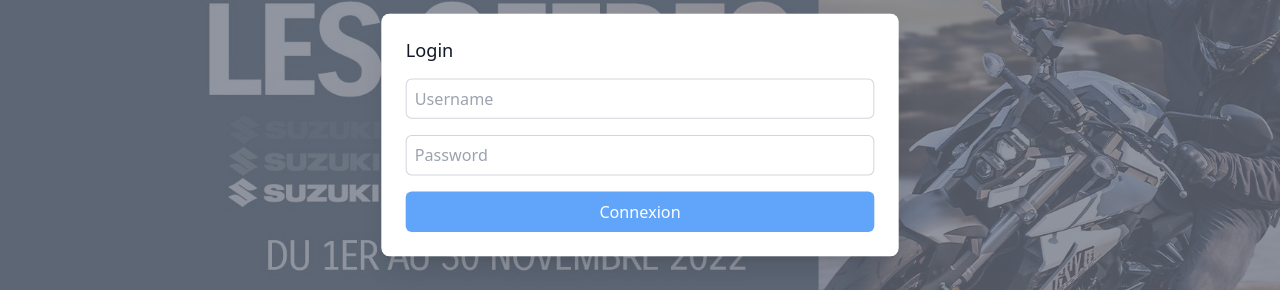
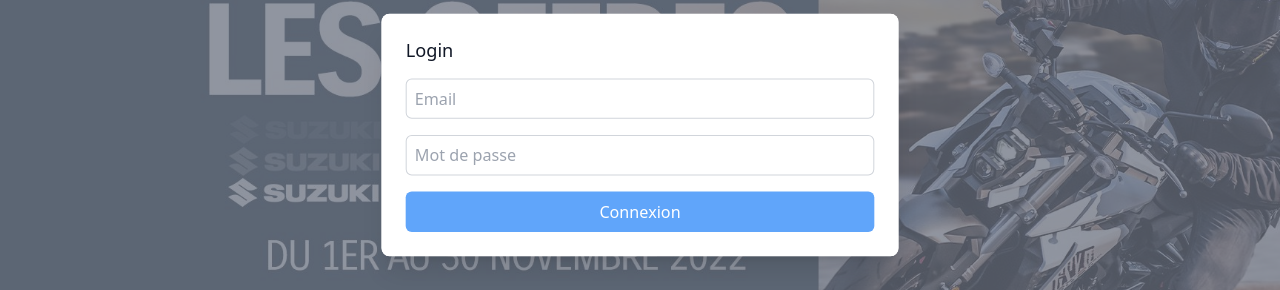
Before and after one commit to Frozox/concessionMotoESGI, a Next.js app: page / in a window 1280 px wide. Both pictures are taken after a click on the element "Login". Shown: the part 265-555 px from the top of the page. Built offline with nearby package versions, Linux system fonts and the light colour scheme.

Commit message:
Connect front and back Authentification
- wip: set online status on route /login and false on /logout

```diff
--- a/components/Login.tsx
+++ b/components/Login.tsx
@@ -1,25 +1,50 @@
 import React from "react"
+import { useForm } from "react-hook-form";
 
-export const Login = () => {
-    const [error, setError] = React.useState<string | null>(null)
+export const Login = ({ modalToggle }: { modalToggle: () => void }) => {
+    const { register, handleSubmit, formState: { errors } } = useForm();
+    const [formError, setFormError] = React.useState('');
+    const onSubmit = (data: any) => {
+        fetch('/api/login', {
+            method: 'POST',
+            headers: {
+                'Content-Type': 'application/json'
+            },
+            body: JSON.stringify(data)
+        }).then(res => {
+            if (res.ok) {
+                res.json().then(data => {
+                    localStorage.setItem('token', data.token)
+                    modalToggle()
+                })
+            } else {
+                setFormError('Votre identifiant ou mot de passe est incorrect')
+            }
+        })
+    }
+
+    const handleFormSubmit = (e: React.FormEvent<HTMLFormElement>) => {
+        e.preventDefault();
+        handleSubmit(onSubmit)()
+    }
     return (
         <div className="w-full h-full flex justify-center items-center">
-            <div className="w-full flex flex-col justify-center items-center">
+            <form className="w-full flex flex-col justify-center items-center" onClick={handleFormSubmit}>
                 <input
                     type="text"
-                    placeholder="Username"
-                    className="w-full h-10 my-2 border border-gray-300 rounded-md p-2 focus:outline-none"
-                    required
+                    {...register("email", { required: true })}
+                    placeholder="Email"
+                    className="w-full h-10 my-2 border border-gray-300 rounded-md p-2 focus:outline-none text-black"
                 />
                 <input
                     type="password"
-                    placeholder="Password"
-                    className="w-full h-10 my-2 border border-gray-300 rounded-md p-2 focus:outline-none"
-                    required
+                    {...register("password", { required: true })}
+                    placeholder="Mot de passe"
+                    className="w-full h-10 my-2 border border-gray-300 rounded-md p-2 focus:outline-none text-black"
                 />
-                {error && <p className="text-sm text-red-500">Identifiant ou mot de passe incorrect</p>}
+                {formError && <p className="text-sm text-red-500">Identifiant ou mot de passe incorrect</p>}
                 <button className="w-full h-10 my-2 bg-blue-400 hover:bg-blue-500 text-white rounded-md">Connexion</button>
-            </div>
+            </form>
         </div>
     )
 }
--- a/components/Navbar.tsx
+++ b/components/Navbar.tsx
@@ -101,13 +101,13 @@ export const Navbar = ({ children }: { children: JSX.Element }) => {
                             isShowing={isShowing}
                             toggle={toggle}
                             title="Login"
-                            content={<Login />}
+                            content={<Login modalToggle={toggle} />}
                         />
                         <Modal
                             isShowing={isShowingRegister}
                             toggle={toggleRegister}
                             title='Inscription'
-                            content={<Register />}
+                            content={<Register modalToggle={toggleRegister} />}
                         />
                     </nav>
                 </div>
--- a/components/Register.tsx
+++ b/components/Register.tsx
@@ -1,41 +1,50 @@
+import React from 'react';
 import { useForm } from 'react-hook-form'
+import useModal from '../helpers/hooks/Modal/useModal';
 
-export const Register = () => {
+export const Register = ({ modalToggle }: { modalToggle: () => void }) => {
     const { register, handleSubmit, formState: { errors } } = useForm();
-
+    const [formError, setFormError] = React.useState('');
     const onSubmit = (data: any) => {
-        fetch('/api/register', {
+        fetch('/api/users', {
             method: 'POST',
             headers: {
                 'Content-Type': 'application/json'
             },
             body: JSON.stringify(data)
+        }).then(res => {
+            if (res.ok) {
+                modalToggle()
+            } else {
+                setFormError('Something went wrong')
+            }
         })
     }
 
     const handleFormSubmit = (e: React.FormEvent<HTMLFormElement>) => {
         e.preventDefault();
-        handleSubmit(onSubmit)();
+        handleSubmit(onSubmit)()
     }
 
     return (
         <form onSubmit={handleFormSubmit}>
             <div className='flex flex-col'>
-                <input type='text' {...register('firstname', { required: true })} placeholder='Prénom' className='w-full h-10 my-2 border border-gray-300 rounded-md p-2 focus:outline-none' />
+                <input type='text' {...register('firstName', { required: true })} placeholder='Prénom' className='w-full h-10 my-2 border border-gray-300 rounded-md p-2 focus:outline-none text-black' />
                 {errors.firstname && <span>This field is required</span>}
             </div>
             <div className='flex flex-col'>
-                <input type='text' {...register('lastname', { required: true })} placeholder='Nom' className='w-full h-10 my-2 border border-gray-300 rounded-md p-2 focus:outline-none' />
+                <input type='text' {...register('lastName', { required: true })} placeholder='Nom' className='w-full h-10 my-2 border border-gray-300 rounded-md p-2 focus:outline-none text-black' />
                 {errors.lastname && <span>This field is required</span>}
             </div>
             <div className='flex flex-col'>
-                <input type='text' {...register('email', { required: true })} placeholder='Email' className='w-full h-10 my-2 border border-gray-300 rounded-md p-2 focus:outline-none' />
+                <input type='text' {...register('email', { required: true })} placeholder='Email' className='w-full h-10 my-2 border border-gray-300 rounded-md p-2 focus:outline-none text-black' />
                 {errors.email && <span>This field is required</span>}
             </div>
             <div className='flex flex-col'>
-                <input type='password' {...register('password', { required: true })} placeholder='Mot de passe' className='w-full h-10 my-2 border border-gray-300 rounded-md p-2 focus:outline-none' />
+                <input type='password' {...register('password', { required: true })} placeholder='Mot de passe' className='w-full h-10 my-2 border border-gray-300 rounded-md p-2 focus:outline-none text-black' />
                 {errors.password && <span>This field is required</span>}
             </div>
+            {formError && <p className='text-red-500'>{formError}</p>}
             <button className='w-full h-10 my-2 bg-blue-400 hover:bg-blue-500 text-white rounded-md justify-center items-center flex cursor-pointer'>
                 S&apos;incrire
             </button>
--- a/pages/api/register.ts
+++ /dev/null
@@ -1,19 +0,0 @@
-import type { NextApiRequest, NextApiResponse } from 'next'
-import conn from '../../helpers/postgres/db';
-
-
-export default async function handler(
-    req: NextApiRequest,
-    res: NextApiResponse
-) {
-    try {
-        const { email, password, firstname, lastname } = req.body;
-        const query = `INSERT INTO user(email, password, firstName, lastName, roles) VALUES('${email}', '${password}', '${firstname}', '${lastname}', '{"user"}' )`;
-        const result = await conn.query(query);
-        console.log(result, 'test');
-        res.status(200).json({ result });
-    }
-    catch (error) {
-        res.status(500).json({ error });
-    }
-}
--- a/pages/api/users/index.ts
+++ b/pages/api/users/index.ts
@@ -30,8 +30,10 @@ const getUsers = withMiddleware("withAuth")(
   }
 );
 
-const addUser = async (req: NextApiUserRequest, res: NextApiResponse) => {
+const addUser = async (req: NextApiRequest, res: NextApiResponse) => {
   const { firstName, lastName, email, password } = req.body;
+  console.log(req.body);
+
   try {
     const user = await prisma.user.create({
       data: {
--- /dev/null
+++ b/pages/logout.tsx
@@ -0,0 +1,15 @@
+import { useRouter } from "next/router";
+import { useEffect } from "react";
+
+const Logout = () => {
+    const router = useRouter();
+
+    useEffect(() => {
+        localStorage.removeItem("token");
+        router.push("/");
+    }, [router]);
+
+    return null;
+}
+
+export default Logout;
```
